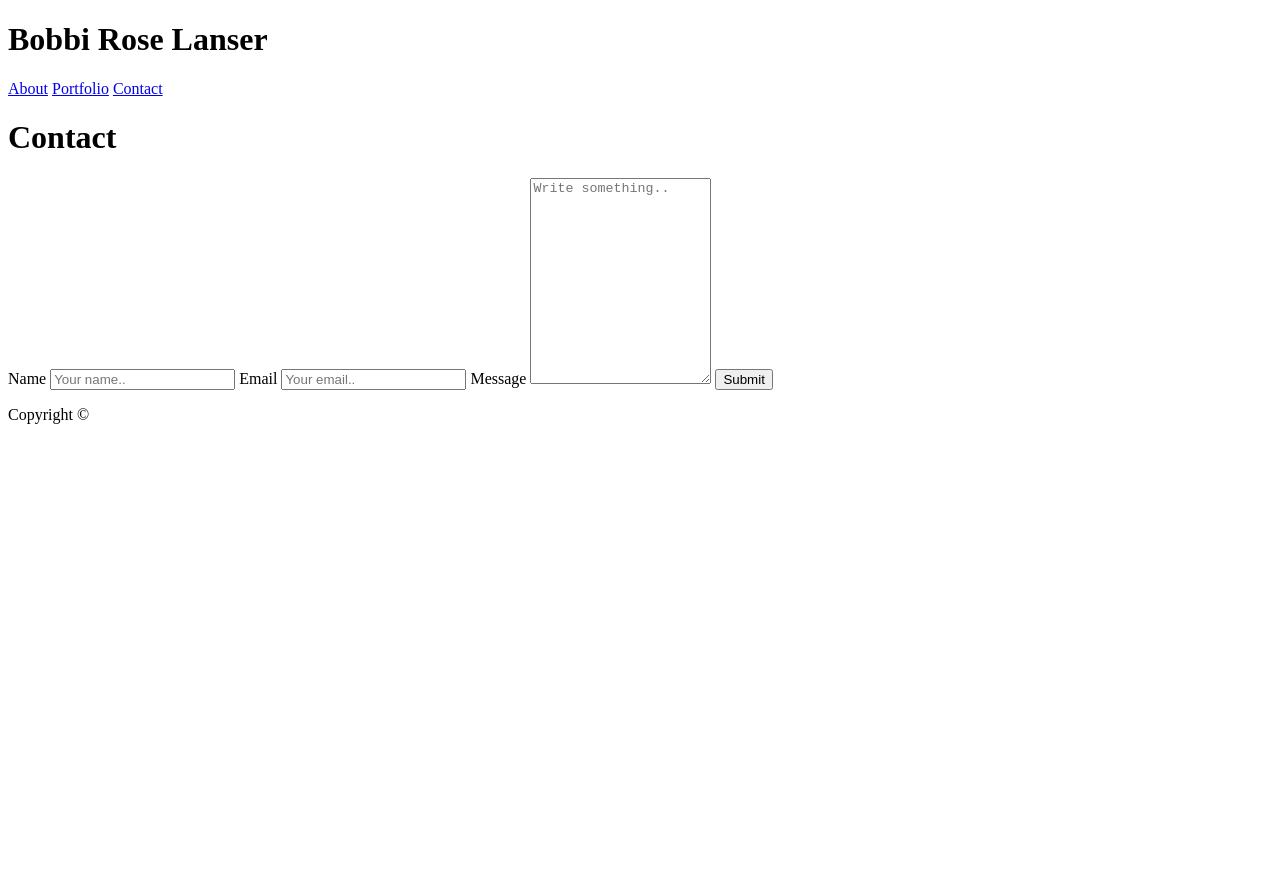
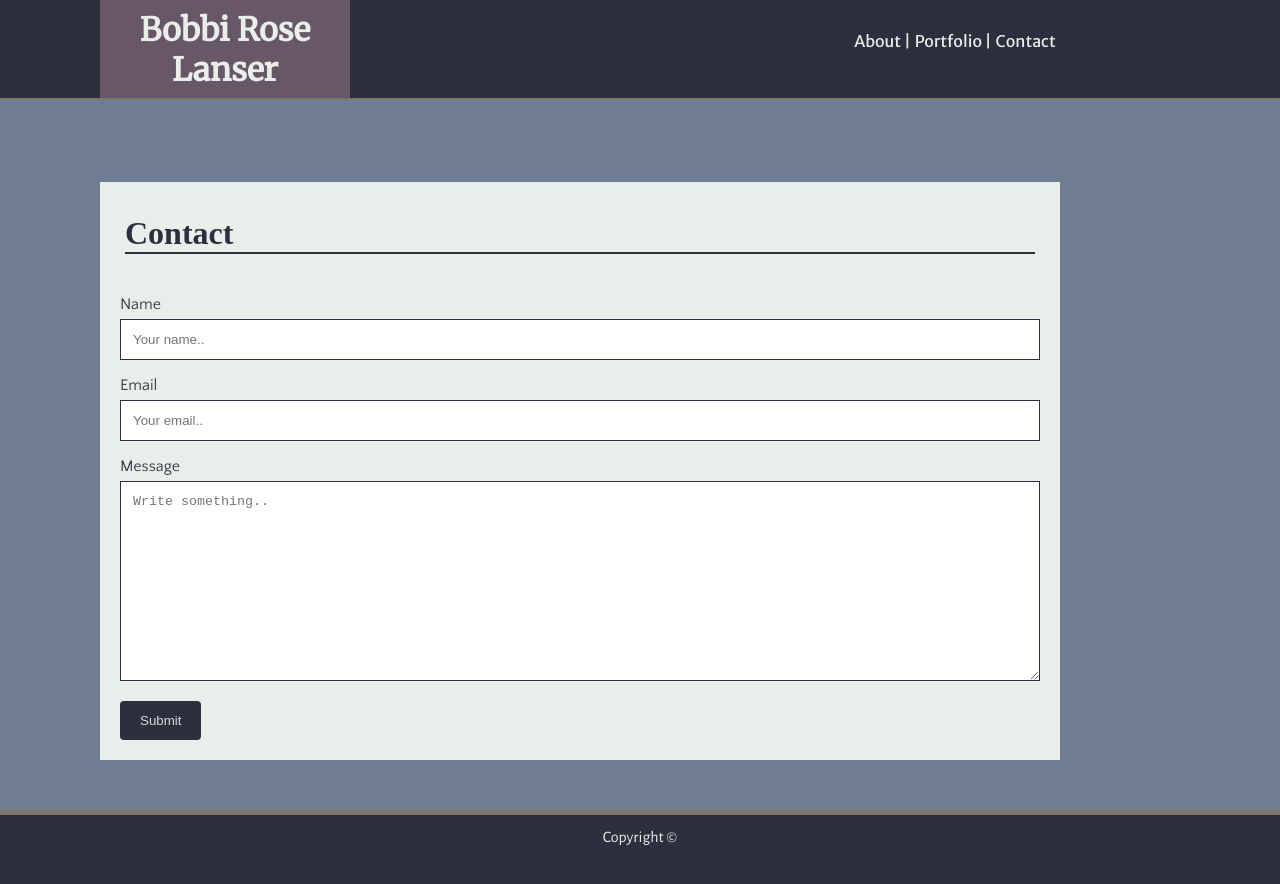
Before and after one commit to bobbiro2e/Basic_Portfolio, a plain HTML site: page contact.html in a window 1280 px wide. Before the commit the page ends 800 px from the top, so only its background shows below. Drawn offline with nearby package versions, Linux system fonts and the light colour scheme; a web font is replaced by a local one.

Commit message:
final draft

```diff
--- a/assets/css/style.css
+++ b/assets/css/style.css
@@ -5,26 +5,27 @@
 body {
     display:block;
     margin: 0;
-    background-color: #9FAEB8;
+    background-color: #6F7E93;
 }
 
 .header {
-    background-color: #68747D;
+    background-color: #2C2F3D;
     width: auto;
     height:100px;
-    border-bottom: 2px solid #404250;
+    border-bottom: 2px solid #7A7768;
+    ;
 }
-#name {
-    color:#DDE0DF;
+#Bobbi {
+    color:#EAEEEB;
     font-family:'Merriweather', serif;
     padding:10px;
     margin-top:0px;
     margin-left: 100px;
     height:100px;
     width:250px;
-    background-color: #414C55;
+    background-color: #685766;
     text-align: center;
-    border-bottom: 2px solid #404250;
+    border-bottom: 2px solid #7A7768;
 }
 
 #menu {
@@ -38,7 +39,7 @@ body {
     right: 100px;
     height:50px;
     width:250px;
-    background-color: #68747D;
+    background-color: #2C2F3D;
     text-align: center;
 }
 li {
@@ -46,7 +47,7 @@ li {
     list-style-type: none;
 }
 li a {
-    color:#DDE0DF;
+    color:#EAEEEB;
     font-family:'Merriweather Sans', sans-serif;
     text-decoration: none;
 }
@@ -57,7 +58,7 @@ a:hover {
 .pageTitle {
     width:960px;
     height:auto;
-    background-color:#DCE4E6;
+    background-color:#EAEEEB;
     margin-right:100px;
     margin-left:100px;
     margin-top:82px;
@@ -65,8 +66,8 @@ a:hover {
 }
 #aboutMe{
     font-family: 'Alegreya', serif;
-    color: #333B44;
-    border-bottom: 2px solid #333B44;
+    color: #2C2F3D;
+    border-bottom: 2px solid #2C2F3D;
     text-align: left;
     margin-left:25px;
     margin-right:25px;
@@ -80,21 +81,22 @@ a:hover {
 }
 p{
     font-family: 'Alegreya Sans', sans-serif;
-    color:#333B44;
+    color:#2C2F3D;
     margin:10px;
     line-height: 1.5;
 }
 .footer{
     margin: 0;
-    background-color: #68747D;
+    background-color: #2C2F3D;
     width: auto;
     height:75px;
-    border-top:5px solid #404250;
+    border-top:5px solid #7A7768;
 }
 .cr{
     margin: 0;
     padding: 10px;
     text-align:center;
+    color:#EAEEEB;
 }
 .column {
     float: left;
@@ -109,8 +111,8 @@ p{
 }
 #portfolio{
     font-family:'Roboto Slab', serif;
-    color: #333B44;
-    border-bottom: 2px solid #333B44;
+    color: #2C2F3D;
+    border-bottom: 2px solid #2C2F3D;
     text-align: left;
     margin-left:25px;
     margin-right:25px;
@@ -119,11 +121,54 @@ p{
 .descBox{
     width:200px;
     height:33px;
-    background-color:#414C55;
-    color:#DDE0DF;
+    background-color:#2C2F3D;
+    color:#EAEEEB;
     text-align:center;
     padding:10px;
+    padding-top: 7px;
     position: relative;
     bottom:50px;
     font-family:'Roboto', sans-serif;
 }
+#contact{
+    font-family: 'Quattrocento', serif;
+    color: #2C2F3D;
+    font-weight:bold;
+    border-bottom: 2px solid #2C2F3D;
+    text-align: left;
+    margin-left:25px;
+    margin-right:25px;
+    padding-top:33px;
+}
+
+input[type=text], select, textarea {
+    width: 100%;
+    padding: 12px;
+    border: 1px solid #2C2F3D;
+    box-sizing: border-box;
+    margin-top: 6px;
+    margin-bottom: 16px;
+    resize: vertical;
+}
+
+input[type=submit] {
+    background-color: #2C2F3D;
+    color: #D8DBDB;
+    padding: 12px 20px;
+    border: none;
+    border-radius: 4px;
+    cursor: pointer;
+}
+
+input[type=submit]:hover {
+    background-color: #685766;
+}
+
+.container {
+    background-color:#EAEEEB;
+    padding: 20px;
+}
+label{
+    font-family: 'Quattrocento Sans', sans-serif;
+    color:#333B44;
+}
--- a/contact.html
+++ b/contact.html
@@ -1,25 +1,34 @@
 <!DOCTYPE html>
 <html lang="en">
+
 <head>
-    <title>Basic Portfolio</title>
+    <title>Contact Page</title>
     <meta charset="utf-8">
     <meta name="viewport" content="width=device-width, initial-scale=1">
-
+    <link rel="stylesheet" type="text/css" media="screen" href="assets/css/style.css">
+    <link href="https://fonts.googleapis.com/css?family=Alegreya|Alegreya+Sans|Merriweather|Merriweather+Sans|Nunito|Nunito+Sans|Quattrocento|Quattrocento+Sans|Roboto|Roboto+Mono|Roboto+Slab"
+        rel="stylesheet">
 </head>
 
 <body>
 
     <div class="header">
-        <h1>Bobbi Rose Lanser</h1>
-            <div class="menu">
-                <a href="#">About</a>
-                <a href="#">Portfolio</a>
+        <h1 id="Bobbi">Bobbi Rose Lanser</h1>
+        <ul id="menu">
+            <li>
+                <a href="#">About |</a>
+            </li>
+            <li>
+                <a href="#">Portfolio |</a>
+            </li>
+            <li>
                 <a href="#">Contact</a>
-            </div>
+            </li>
+        </ul>
     </div>
 
-    <div class="mainContact"></div>
-        <h1>Contact</h1>
+    <div class="pageTitle">
+        <h1 id="contact">Contact</h1>
         <div class="container">
             <form action="action_page.php">
 
@@ -36,10 +45,11 @@
 
             </form>
         </div>
-
+    </div>
     <div class="footer">
-            <p>Copyright &copy;</p>
+        <p class="cr">Copyright &copy;</p>
     </div>
 
 </body>
+
 </html>
```
Also changed, not shown: index.html (+2 -2 lines), portfolio.html (+1 -1 lines). Lines whose indentation alone changed are shown as unchanged.
